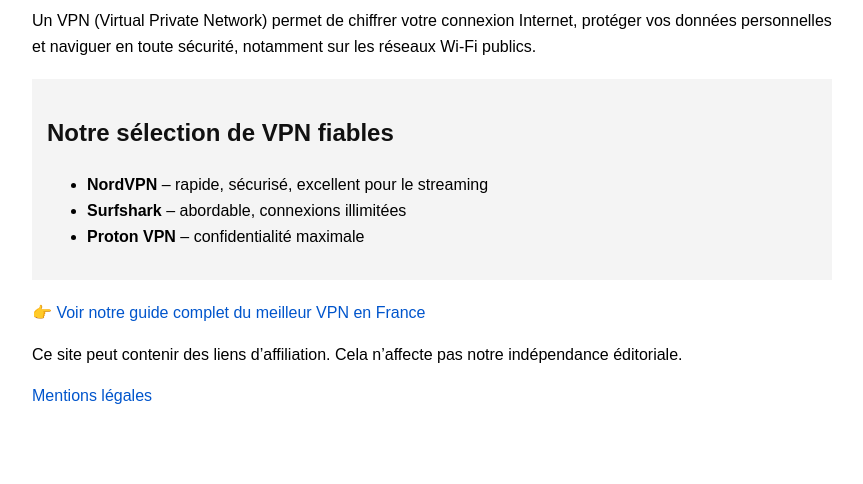
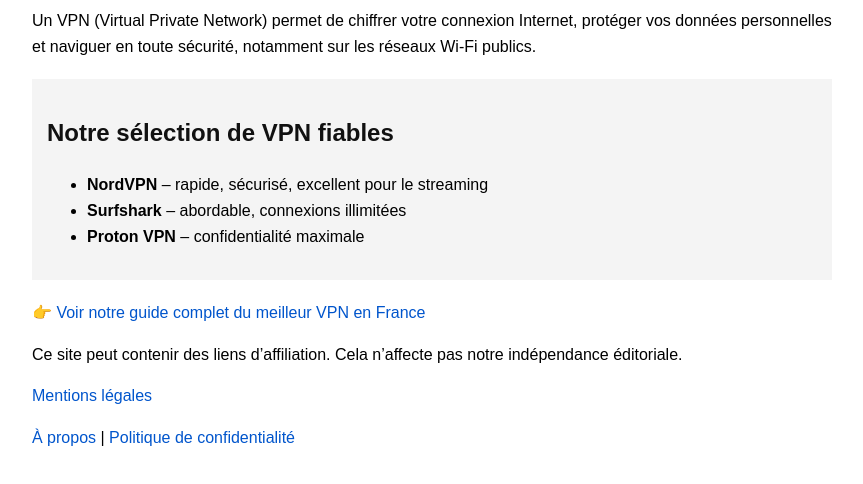
Before and after one commit to AdminRpFr/reseau-prive.fr, a plain HTML site: page index.html in a window 1280 px wide. Shown: the part 106-590 px from the top of the page, without its empty margins (208-1071 px from the left). Drawn offline with Linux system fonts and the light colour scheme.

Commit message:
Update index.html
Add footer links

```diff
--- a/index.html
+++ b/index.html
@@ -33,3 +33,7 @@
 
 </body>
 </html>
+<p>
+<a href="a-propos.html">À propos</a> |
+<a href="politique-de-confidentialite.html">Politique de confidentialité</a>
+</p>
```
